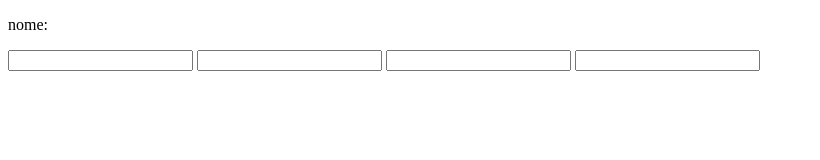
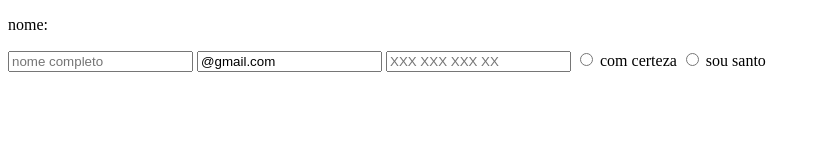
Before and after one commit to luiz-caue-bernardo2000/trabalho-la, a plain HTML site: page index.html in a window 1280 px wide. Shown: the whole page, without its empty margins (0-820 px from the left). Drawn offline with Linux system fonts and the light colour scheme.

Commit message:
index.html

```diff
--- a/index.html
+++ b/index.html
@@ -8,10 +8,12 @@
 <body>
     <form action="" method="post">
         <p>nome:</p>
-        <input type="text" name="nome" id="">
-        <input type="email" name="email">
-        <input type="number" name="CPF">
-        <input type="text" name="" id="">
+        <input type="text" name="nome" placeholder="nome completo">
+        <input type="email" name="email" placeholder="seuemail@email.com" value="@gmail.com">
+        <input type="number" name="CPF" placeholder="XXX XXX XXX XX">
+        <input type="radio" name="antecedentes criminais" value="sim"> com certeza
+        <input type="radio" name="antecedentes criminais" value="não"> sou santo
+
     </form>
 </body>
 </html>
```
